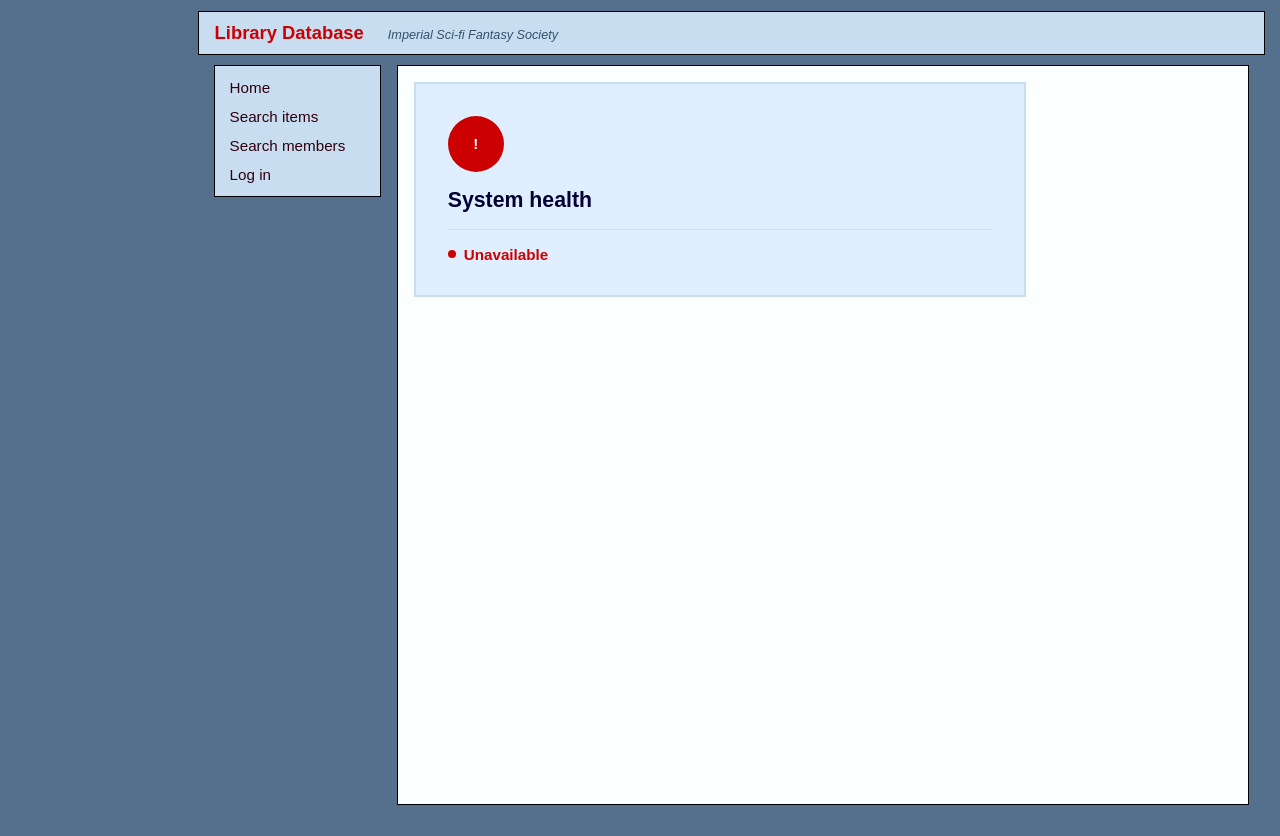
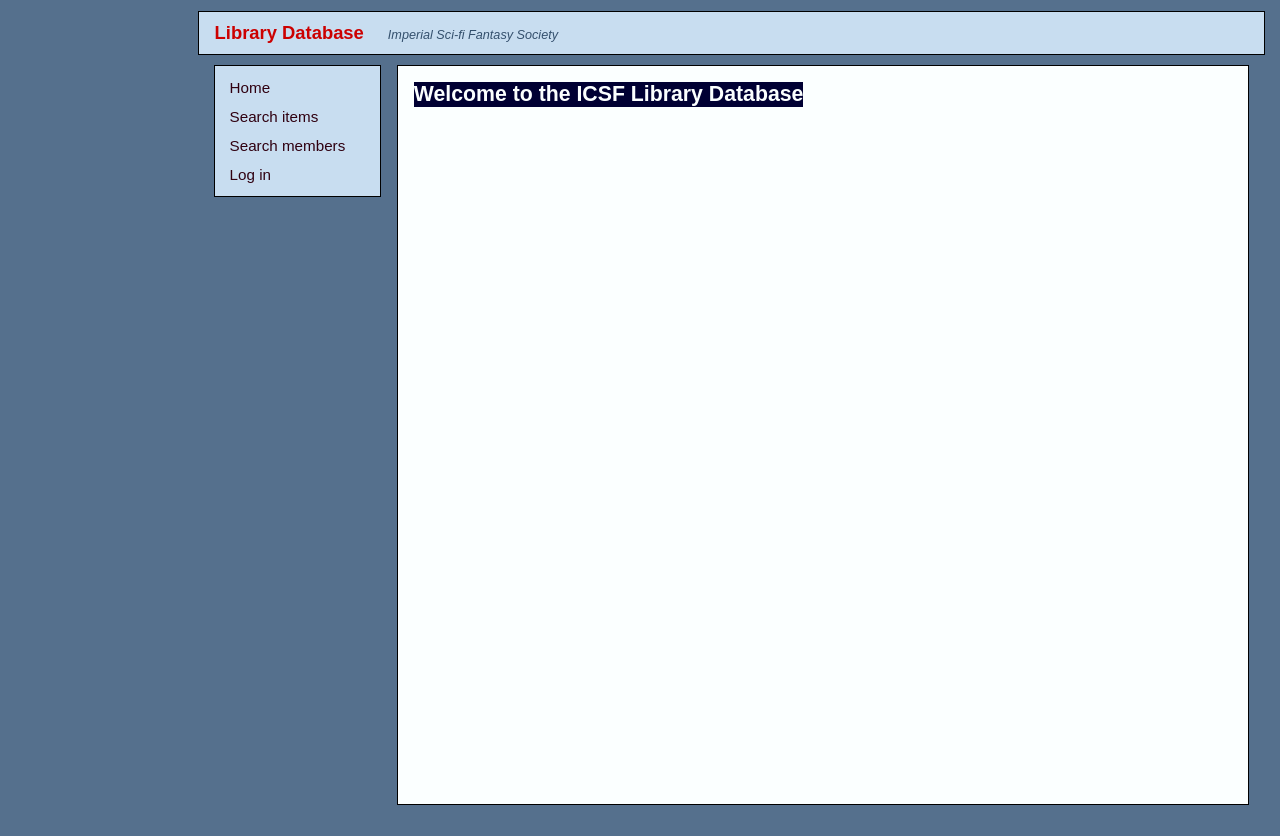
Before and after one commit to ICSF/library-database-system, a React (Vite) app in the folder apps/web/: page / in a window 1280 px wide. Built offline with nearby package versions, Linux system fonts and the light colour scheme; no server answers.

Commit message:
[api] remove health endpoint

```diff
--- a/apps/web/src/App.tsx
+++ b/apps/web/src/App.tsx
@@ -1,34 +1,6 @@
-import { useEffect, useState } from 'react'
 import './App.css'
 
-type HealthStatus = 'checking' | 'healthy' | 'unavailable'
-
 function App() {
-  const [status, setStatus] = useState<HealthStatus>('checking')
-  const [latencyMs, setLatencyMs] = useState<number | null>(null)
-
-  useEffect(() => {
-    fetch('/api/health')
-      .then((response) => {
-        if (!response.ok) {
-          throw new Error('Health check failed')
-        }
-
-        return response.json() as Promise<{
-          result?: {data?: {json?: {latencyMs?: number}}}
-        }>
-      })
-      .then((data) => {
-        setLatencyMs(data.result?.data?.json?.latencyMs ?? null)
-        setStatus('healthy')
-      })
-      .catch(() => {
-        setStatus('unavailable')
-      })
-  }, [])
-
-  const isHealthy = status === 'healthy'
-  const isChecking = status === 'checking'
 
   return (
     <div className="site-shell">
@@ -50,17 +22,7 @@ function App() {
         </aside>
 
         <main className="main-content">
-          <section className="health-panel" aria-live="polite">
-            <div className={`status-mark ${status}`} aria-hidden="true">
-              {isChecking ? '...' : isHealthy ? 'OK' : '!'}
-            </div>
-            <h1>System health</h1>
-            <div className={`status-line ${status}`}>
-              <span className="status-dot" />
-              <span>{isChecking ? 'Checking...' : isHealthy ? 'Healthy' : 'Unavailable'}</span>
-              {latencyMs !== null && <span className="latency">{latencyMs} ms</span>}
-            </div>
-          </section>
+          <h1>Welcome to the ICSF Library Database</h1>
         </main>
       </div>
     </div>
```
Also changed, not shown: packages/api/index.ts (+0 -23 lines).
